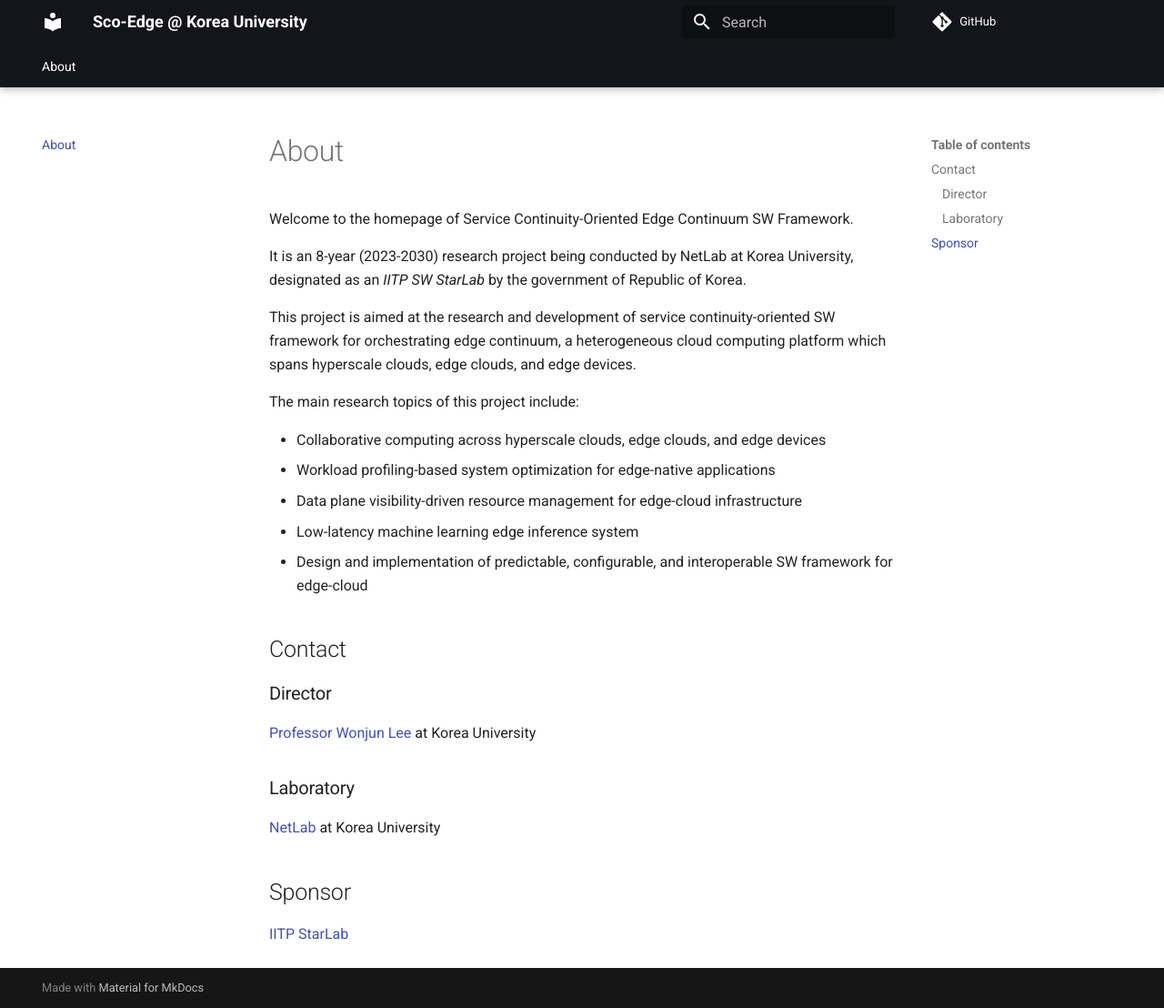
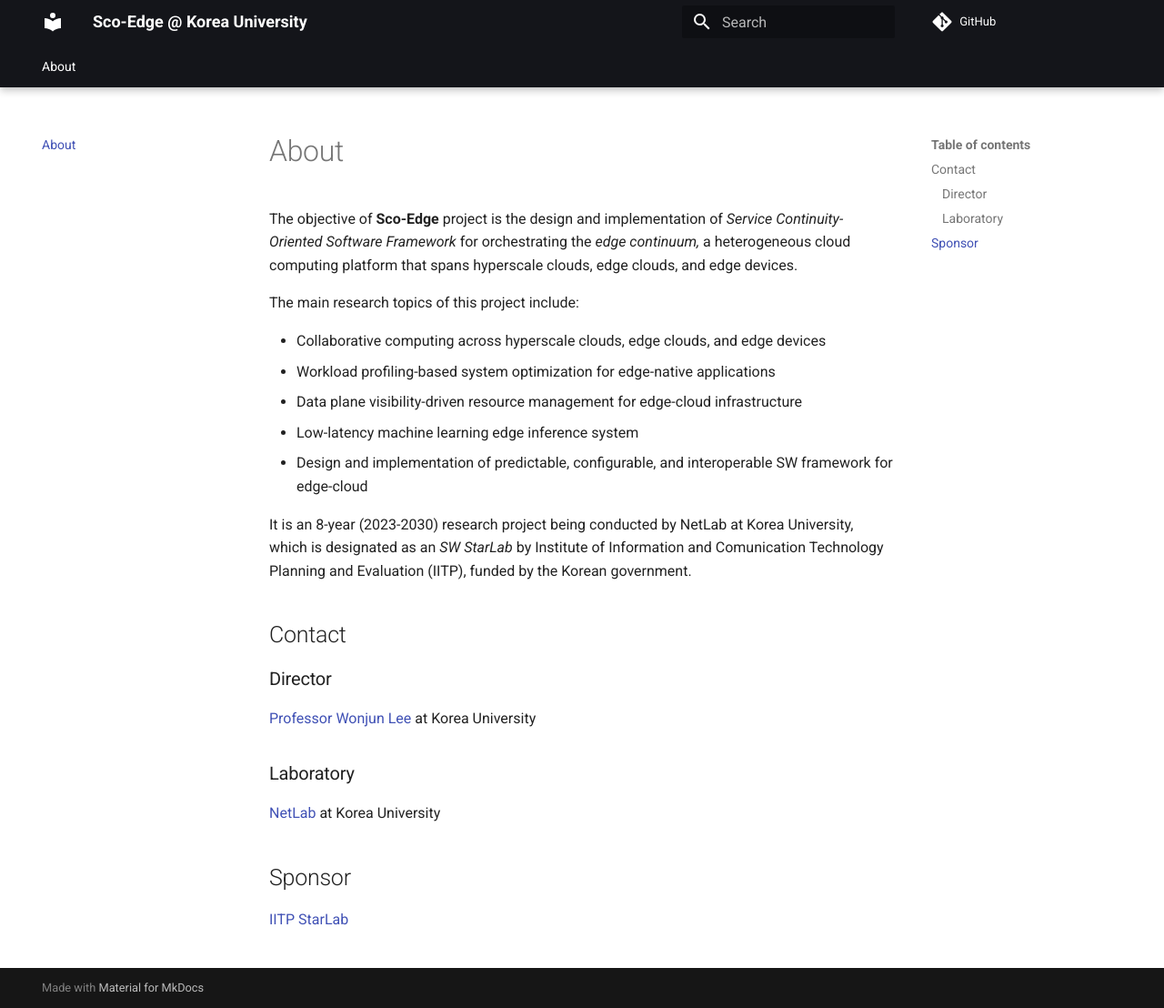
Before and after one commit to sco-edge/sco-edge.github.io, an MkDocs documentation site: the page built from docs/index.md, in a window 1280 px wide and 1108 px high. Shown: the whole window at 91% size. Built offline with MkDocs 1.6.1 and Material for MkDocs 9.7.7, drawn with Linux system fonts in a browser that asks for light colours.

Commit message:
modify about

```diff
--- a/docs/index.md
+++ b/docs/index.md
@@ -1,10 +1,6 @@
 # About
 
-Welcome to the homepage of Service Continuity-Oriented Edge Continuum SW Framework.
-
-It is an 8-year (2023-2030) research project being conducted by NetLab at Korea University, designated as an *IITP SW StarLab* by the government of Republic of Korea.
-
-This project is aimed at the research and development of service continuity-oriented SW framework for orchestrating edge continuum, a heterogeneous cloud computing platform which spans hyperscale clouds, edge clouds, and edge devices.
+The objective of **Sco-Edge** project is the design and implementation of *Service Continuity-Oriented Software Framework* for orchestrating the *edge continuum,* a heterogeneous cloud computing platform that spans hyperscale clouds, edge clouds, and edge devices.
 
 The main research topics of this project include:
 
@@ -13,6 +9,8 @@
 * Data plane visibility-driven resource management for edge-cloud infrastructure
 * Low-latency machine learning edge inference system
 * Design and implementation of predictable, configurable, and interoperable SW framework for edge-cloud
+
+It is an 8-year (2023-2030) research project being conducted by NetLab at Korea University, which is designated as an *SW StarLab* by Institute of Information and Comunication Technology Planning and Evaluation (IITP), funded by the Korean government.
 
 ## Contact
 
```
